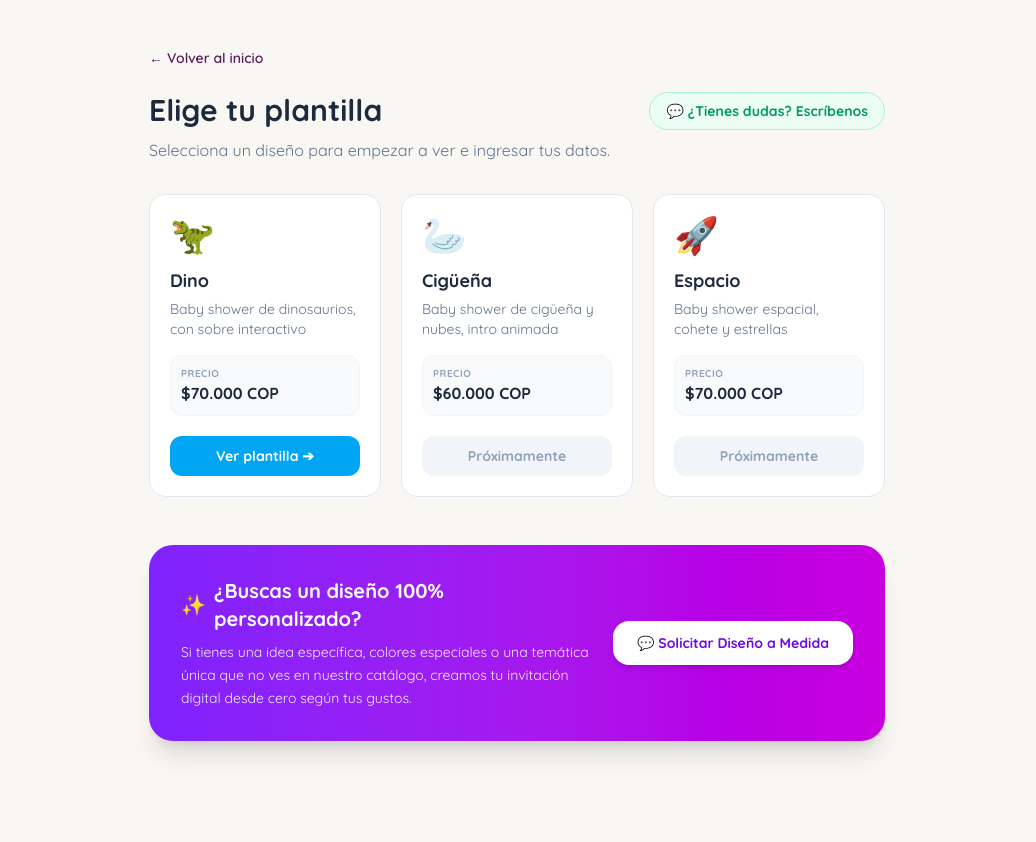
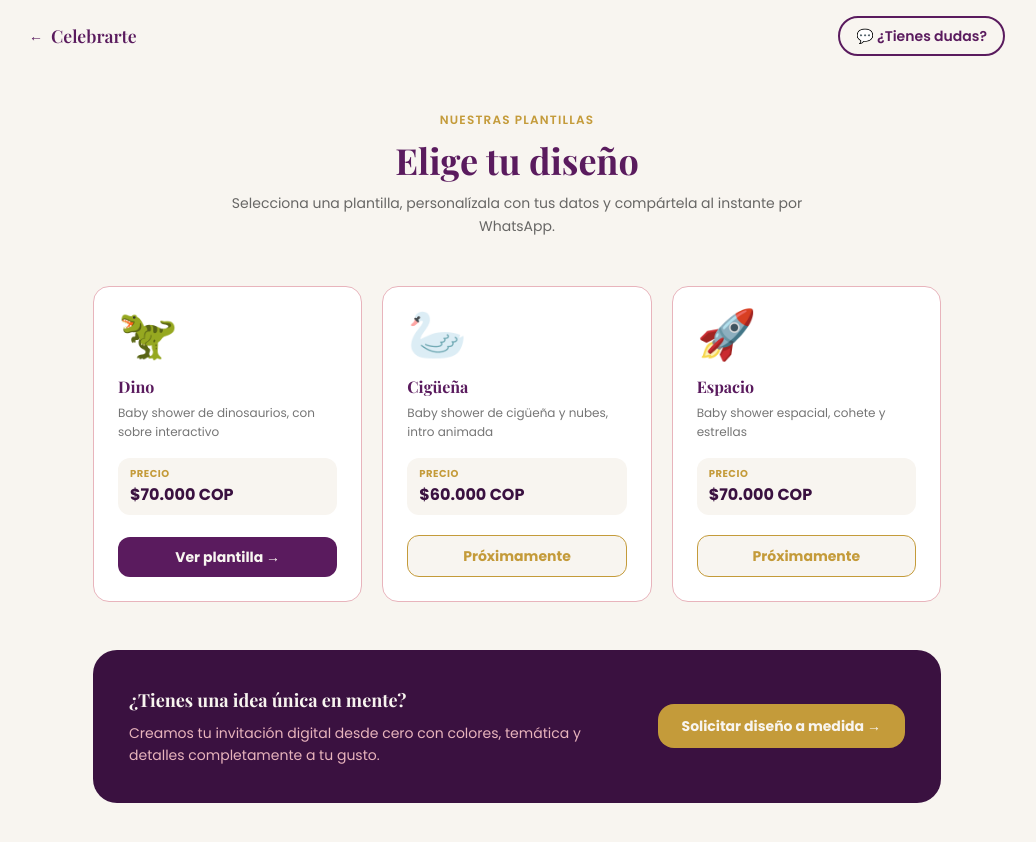
Before and after one commit to oswy09/invitaciones, a React (Vite) app in the folder client-form/: page / in a window 1280 px wide. Both pictures are taken after a click on the button "Ver plantillas". Shown: the top 842 px of the page, without its empty margins (123-1159 px from the left). Before the commit the page ends 800 px from the top, so only its background shows below. Built offline with nearby package versions, Linux system fonts and the light colour scheme; no server answers; the database is empty.

Commit message:
feat: rebrand catalogo with Celebrarte identity + full SEO metadata

```diff
--- a/client-form/index.html
+++ b/client-form/index.html
@@ -3,10 +3,57 @@
   <head>
     <meta charset="UTF-8" />
     <meta name="viewport" content="width=device-width, initial-scale=1.0" />
-    <title>Celebrarte · Invitaciones digitales</title>
-    <meta name="description" content="Diseñamos invitaciones digitales para baby showers, bodas y cumpleaños. Personalízalas y compártelas por WhatsApp al instante." />
-    <meta property="og:title" content="Celebrarte · Invitaciones digitales" />
-    <meta property="og:description" content="Tu celebración merece una primera impresión memorable." />
+    <title>Celebrarte · Invitaciones Digitales para Baby Shower, Bodas y Cumpleaños</title>
+    <meta name="description" content="Crea y personaliza invitaciones digitales únicas para baby showers, bodas y cumpleaños. Listas para compartir por WhatsApp en segundos. Diseños elegantes y cálidos." />
+    <meta name="keywords" content="invitaciones digitales, baby shower, boda, cumpleaños, invitación por WhatsApp, invitación online, Colombia" />
+    <meta name="author" content="Celebrarte" />
+    <meta name="robots" content="index, follow" />
+    <link rel="canonical" href="https://celebrarte.com.co/" />
+
+    <!-- Open Graph / Facebook / WhatsApp -->
+    <meta property="og:type" content="website" />
+    <meta property="og:url" content="https://celebrarte.com.co/" />
+    <meta property="og:title" content="Celebrarte · Invitaciones Digitales" />
+    <meta property="og:description" content="Tu celebración merece una primera impresión memorable. Personaliza tu invitación digital y compártela al instante por WhatsApp." />
+    <meta property="og:image" content="https://celebrarte.com.co/og-image.png" />
+    <meta property="og:image:width" content="1200" />
+    <meta property="og:image:height" content="630" />
+    <meta property="og:locale" content="es_CO" />
+    <meta property="og:site_name" content="Celebrarte" />
+
+    <!-- Twitter Card -->
+    <meta name="twitter:card" content="summary_large_image" />
+    <meta name="twitter:url" content="https://celebrarte.com.co/" />
+    <meta name="twitter:title" content="Celebrarte · Invitaciones Digitales" />
+    <meta name="twitter:description" content="Tu celebración merece una primera impresión memorable. Personaliza tu invitación digital y compártela al instante." />
+    <meta name="twitter:image" content="https://celebrarte.com.co/og-image.png" />
+
+    <!-- Theme & Mobile -->
+    <meta name="theme-color" content="#5A1B5E" />
+    <meta name="mobile-web-app-capable" content="yes" />
+    <meta name="apple-mobile-web-app-status-bar-style" content="default" />
+    <meta name="apple-mobile-web-app-title" content="Celebrarte" />
+
+    <!-- Schema.org JSON-LD -->
+    <script type="application/ld+json">
+    {
+      "@context": "https://schema.org",
+      "@type": "LocalBusiness",
+      "name": "Celebrarte",
+      "description": "Diseño de invitaciones digitales para baby showers, bodas y cumpleaños, listas para compartir por WhatsApp.",
+      "url": "https://celebrarte.com.co",
+      "logo": "https://celebrarte.com.co/og-image.png",
+      "contactPoint": {
+        "@type": "ContactPoint",
+        "telephone": "+57-305-750-2790",
+        "contactType": "customer service",
+        "availableLanguage": "Spanish"
+      },
+      "areaServed": "CO",
+      "serviceType": ["Invitaciones digitales", "Baby shower", "Bodas", "Cumpleaños"]
+    }
+    </script>
+
     <link rel="preconnect" href="https://fonts.googleapis.com" />
     <link rel="preconnect" href="https://fonts.gstatic.com" crossorigin />
     <link href="https://fonts.googleapis.com/css2?family=Playfair+Display:wght@400;600;700&family=Poppins:wght@400;500;600;700&display=swap" rel="stylesheet" />
--- a/client-form/src/components/Catalogo.tsx
+++ b/client-form/src/components/Catalogo.tsx
@@ -56,90 +56,105 @@ export default function Catalogo({ onSelect, onBack }: CatalogoProps) {
   }, []);
 
   return (
-    <div className="max-w-3xl mx-auto py-12 px-4">
-      {onBack && (
-        <button onClick={onBack} className="text-sm font-semibold mb-6 flex items-center gap-1.5 cursor-pointer" style={{ color: "#5A1B5E" }}>
-          ← Volver al inicio
+    <div className="min-h-screen" style={{ backgroundColor: "#F8F5F0", fontFamily: "'Poppins', sans-serif", color: "#2B2B2B" }}>
+
+      {/* NAV */}
+      <nav className="flex items-center justify-between px-6 py-4 max-w-5xl mx-auto">
+        {onBack ? (
+          <button onClick={onBack} className="flex items-center gap-2 text-sm font-semibold cursor-pointer transition-opacity hover:opacity-70" style={{ color: "#5A1B5E" }}>
+            <span>←</span>
+            <span style={{ fontFamily: "'Playfair Display', serif", fontSize: "1.1rem" }}>Celebrarte</span>
           </button>
+        ) : (
+          <span className="text-xl font-bold" style={{ color: "#5A1B5E", fontFamily: "'Playfair Display', serif" }}>Celebrarte</span>
         )}
-      <div className="flex items-start justify-between gap-4 mb-2">
-        <h1 className="text-3xl font-bold text-slate-800">Elige tu plantilla</h1>
         <a
           href={`https://wa.me/${WHATSAPP_CONTACTO}?text=${encodeURIComponent(WHATSAPP_MENSAJE)}`}
           target="_blank"
           rel="noopener noreferrer"
-          className="shrink-0 text-sm font-bold text-emerald-600 border border-emerald-200 bg-emerald-50 hover:bg-emerald-100 rounded-full px-4 py-2 transition-colors"
+          className="text-sm font-semibold px-4 py-2 rounded-full border-2 transition-all"
+          style={{ borderColor: "#5A1B5E", color: "#5A1B5E" }}
         >
-          💬 ¿Tienes dudas? Escríbenos
+          💬 ¿Tienes dudas?
         </a>
+      </nav>
+
+      {/* HEADER */}
+      <div className="text-center px-6 pt-10 pb-12 max-w-2xl mx-auto">
+        <p className="text-xs font-semibold tracking-widest uppercase mb-3" style={{ color: "#C49B3A" }}>Nuestras plantillas</p>
+        <h1 className="text-3xl md:text-4xl font-bold mb-3" style={{ fontFamily: "'Playfair Display', serif", color: "#5A1B5E" }}>
+          Elige tu diseño
+        </h1>
+        <p className="text-sm leading-relaxed" style={{ opacity: 0.7 }}>
+          Selecciona una plantilla, personalízala con tus datos y compártela al instante por WhatsApp.
+        </p>
       </div>
-      <p className="text-slate-500 mb-8">Selecciona un diseño para empezar a ver e ingresar tus datos.</p>
 
+      {/* GRID DE PLANTILLAS */}
+      <div className="max-w-4xl mx-auto px-6 pb-16">
         <div className="grid grid-cols-1 sm:grid-cols-3 gap-5">
           {CATALOGO.map((t) => (
             <div
               key={t.id}
-            className="bg-white border border-slate-200 rounded-2xl p-5 hover:shadow-md transition-all flex flex-col justify-between"
+              className="rounded-2xl p-6 flex flex-col justify-between transition-all"
+              style={{ backgroundColor: "white", border: "1.5px solid #E8B4BC" }}
             >
               <div>
-              <div className="text-4xl mb-3">{t.emoji}</div>
-              <h2 className="text-lg font-bold text-slate-800">{t.nombre}</h2>
-              <p className="text-sm text-slate-500 mt-1 mb-4">{t.descripcion}</p>
-
-              {/* Sección de Precio */}
-              <div className="mb-5 bg-slate-50 p-2.5 rounded-xl border border-slate-100">
-                <span className="text-[10px] font-bold text-slate-400 uppercase tracking-wider block">Precio</span>
-                <span className="text-base font-extrabold text-slate-800">
+                <div className="text-5xl mb-4">{t.emoji}</div>
+                <h2 className="text-base font-bold mb-1" style={{ fontFamily: "'Playfair Display', serif", color: "#5A1B5E" }}>
+                  {t.nombre}
+                </h2>
+                <p className="text-xs leading-relaxed mb-4" style={{ opacity: 0.65 }}>{t.descripcion}</p>
+                <div className="rounded-xl px-3 py-2 mb-5" style={{ backgroundColor: "#F8F5F0" }}>
+                  <span className="text-[10px] font-bold uppercase tracking-wider block mb-0.5" style={{ color: "#C49B3A" }}>Precio</span>
+                  <span className="text-base font-bold" style={{ color: "#3A1140" }}>
                     {isColombia
                       ? `$${(precios[t.id]?.cop ?? 0).toLocaleString("es-CO")} COP`
-                    : `$${precios[t.id]?.usd ?? 0} USD`
-                  }
+                      : `$${precios[t.id]?.usd ?? 0} USD`}
                   </span>
                 </div>
               </div>
-
-            <div className="flex flex-col gap-2">
               {t.baseUrl ? (
                 <button
                   onClick={() => onSelect(t)}
-                  className="w-full bg-sky-500 hover:bg-sky-600 text-white font-bold text-sm py-2.5 px-3 rounded-xl cursor-pointer transition-colors text-center"
+                  className="w-full font-bold text-sm py-2.5 rounded-xl cursor-pointer transition-all text-center"
+                  style={{ backgroundColor: "#5A1B5E", color: "#F8F5F0" }}
                 >
-                  Ver plantilla ➔
+                  Ver plantilla →
                 </button>
               ) : (
                 <button
                   disabled
-                  title="Esta plantilla todavía no está publicada"
-                  className="w-full bg-slate-100 text-slate-400 font-bold text-sm py-2.5 px-3 rounded-xl cursor-not-allowed text-center"
+                  className="w-full font-bold text-sm py-2.5 rounded-xl cursor-not-allowed text-center"
+                  style={{ backgroundColor: "#F8F5F0", color: "#C49B3A", border: "1px solid #C49B3A" }}
                 >
                   Próximamente
                 </button>
               )}
             </div>
-          </div>
           ))}
         </div>
 
-      {/* Opción de diseño 100% personalizado */}
-      <div className="mt-12 bg-gradient-to-r from-violet-600 to-fuchsia-600 rounded-3xl p-6 sm:p-8 text-white shadow-xl flex flex-col md:flex-row items-center justify-between gap-6">
+        {/* Diseño personalizado */}
+        <div className="mt-12 rounded-3xl p-7 sm:p-9 flex flex-col md:flex-row items-center justify-between gap-6" style={{ backgroundColor: "#3A1140" }}>
           <div className="space-y-2 text-center md:text-left">
-          <h3 className="text-xl font-bold flex items-center justify-center md:justify-start gap-2">
-            <span>✨</span> ¿Buscas un diseño 100% personalizado?
+            <h3 className="text-lg font-bold" style={{ fontFamily: "'Playfair Display', serif", color: "#F8F5F0" }}>
+              ¿Tienes una idea única en mente?
             </h3>
-          <p className="text-white/90 text-sm max-w-xl leading-relaxed">
-            Si tienes una idea específica, colores especiales o una temática única que no ves en nuestro catálogo, creamos tu invitación digital desde cero según tus gustos.
+            <p className="text-sm leading-relaxed" style={{ color: "#E8B4BC" }}>
+              Creamos tu invitación digital desde cero con colores, temática y detalles completamente a tu gusto.
             </p>
           </div>
           <a
-          href={`https://wa.me/${WHATSAPP_CONTACTO}?text=${encodeURIComponent(
-            "¡Hola! Me gustaría cotizar un diseño 100% personalizado para mi invitación digital."
-          )}`}
+            href={`https://wa.me/${WHATSAPP_CONTACTO}?text=${encodeURIComponent("¡Hola! Me gustaría cotizar un diseño 100% personalizado para mi invitación digital.")}`}
             target="_blank"
             rel="noopener noreferrer"
-          className="bg-white hover:bg-slate-50 text-violet-700 font-bold px-6 py-3 rounded-2xl shadow-md transition-all cursor-pointer whitespace-nowrap text-sm text-center w-full md:w-auto"
+            className="font-bold px-6 py-3 rounded-2xl transition-all cursor-pointer whitespace-nowrap text-sm text-center w-full md:w-auto"
+            style={{ backgroundColor: "#C49B3A", color: "#F8F5F0" }}
           >
-          💬 Solicitar Diseño a Medida
+            Solicitar diseño a medida →
           </a>
+        </div>
       </div>
     </div>
   );
```
Lines whose indentation alone changed are shown as unchanged.
